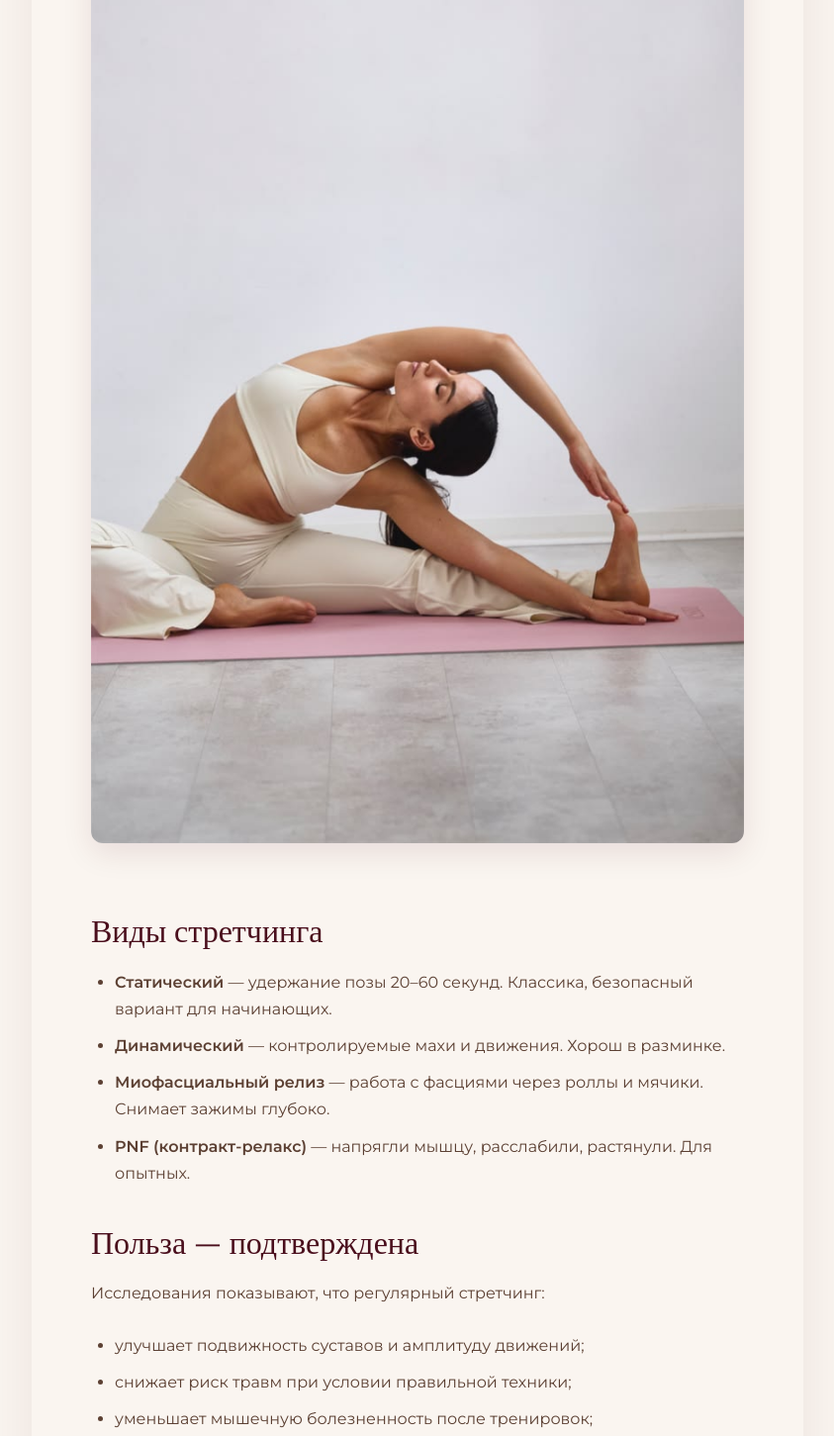
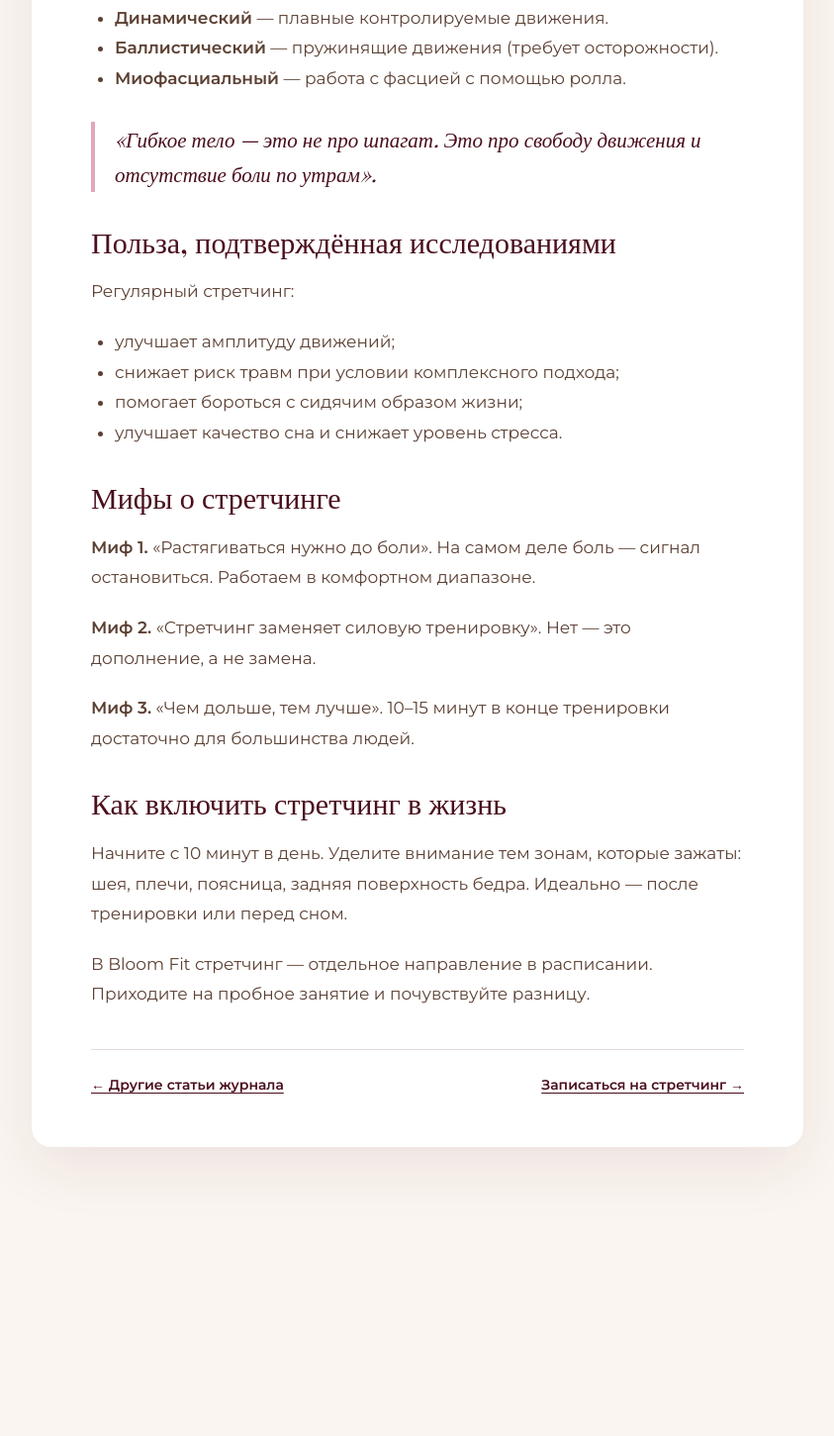
Before and after one commit to Angela403/BloomFit, a plain HTML site: page stat/article3.html in a window 1280 px wide. Shown: the part 1031-2482 px from the top of the page at 99% size, without its empty margins (218-1061 px from the left). After the commit the page ends 2270 px from the top, so only its background shows below. Drawn offline with nearby package versions, Linux system fonts and the light colour scheme; a web font is replaced by a local one.

Commit message:
Update article3.html
78р

```diff
--- a/stat/article3.html
+++ b/stat/article3.html
@@ -13,8 +13,18 @@
             --cream: #FAF5F0; --brown: #5C4033; --border: rgba(74, 14, 28, 0.15);
         }
         * { margin: 0; padding: 0; box-sizing: border-box; }
-        html { scroll-behavior: smooth; }
-        body { background: var(--cream); font-family: 'Montserrat', sans-serif; color: var(--brown); line-height: 1.7; -webkit-font-smoothing: antialiased; }
+        html { scroll-behavior: smooth; overflow-x: hidden; width: 100%; }
+        body {
+            background: var(--cream);
+            font-family: 'Montserrat', sans-serif;
+            color: var(--brown);
+            line-height: 1.7;
+            -webkit-font-smoothing: antialiased;
+            overflow-x: hidden;
+            width: 100%;
+            max-width: 100%;
+        }
+        img { max-width: 100%; height: auto; display: block; }
         h1, h2, h3, .logo { font-family: 'Playfair Display', serif; color: var(--wine); font-weight: 500; }
         a { text-decoration: none; color: inherit; transition: 0.3s; }
 
@@ -31,26 +41,82 @@
         .hero-title .meta { font-size: 12px; text-transform: uppercase; color: var(--pink); letter-spacing: 3px; margin-bottom: 16px; display: inline-block; }
         .hero-title h1 { color: var(--cream); font-size: clamp(28px, 4vw, 52px); line-height: 1.15; text-shadow: 0 2px 20px rgba(0,0,0,0.3); }
 
-        .article-container { max-width: 780px; margin: -60px auto 80px; padding: 50px clamp(24px, 5vw, 60px); background: var(--cream); position: relative; z-index: 3; border-radius: 20px; box-shadow: 0 20px 60px rgba(74,14,28,0.08); }
-        .article-body p { font-size: 16px; line-height: 1.8; margin-bottom: 24px; color: var(--brown); }
-        .article-body h2 { font-size: clamp(22px, 3vw, 32px); margin: 36px 0 20px; line-height: 1.2; }
-        .article-body img { width: 100%; height: auto; border-radius: 12px; margin: 24px 0; box-shadow: 0 10px 30px rgba(74,14,28,0.1); }
-        .article-body ul { margin: 0 0 24px 0; padding-left: 24px; }
-        .article-body ul li { margin-bottom: 10px; font-size: 16px; line-height: 1.7; }
-        .article-body blockquote { font-family: 'Playfair Display', serif; font-style: italic; font-size: 20px; color: var(--wine); border-left: 4px solid var(--pink); padding: 16px 24px; margin: 32px 0; background: var(--pink-light); border-radius: 0 12px 12px 0; }
+        /* ===== ИСПРАВЛЕННЫЙ КОНТЕЙНЕР СТАТЬИ ===== */
+        .article-container {
+            max-width: 780px;
+            margin: 40px auto 80px;           /* было -60px — убираем наезд на hero */
+            padding: 50px clamp(24px, 5vw, 60px);
+            background: #fff;                  /* явный белый фон */
+            color: var(--brown);               /* явный цвет текста */
+            position: relative;
+            z-index: 3;
+            border-radius: 20px;
+            box-shadow: 0 20px 60px rgba(74, 14, 28, 0.08);
+            overflow: hidden;
+        }
 
-        .article-footer { border-top: 1px solid var(--border); margin-top: 40px; padding-top: 30px; text-align: center; }
-        .article-footer p { font-size: 14px; opacity: 0.7; margin-bottom: 20px; }
-        .btn-main { background: var(--wine); color: var(--cream); padding: 14px 32px; border-radius: 50px; font-weight: 600; text-transform: uppercase; letter-spacing: 1px; font-size: 13px; display: inline-block; border: none; cursor: pointer; font-family: 'Montserrat', sans-serif; }
-        .btn-main:hover { background: var(--pink); color: var(--wine); }
+        .article-container p,
+        .article-container li,
+        .article-container span,
+        .article-container strong {
+            color: var(--brown);
+            font-size: clamp(15px, 2vw, 17px);
+            line-height: 1.8;
+        }
+        .article-container p { margin-bottom: 20px; }
 
-        footer { background: var(--wine); color: var(--cream); padding: 30px 0; text-align: center; font-size: 12px; opacity: 0.7; margin-top: 80px; }
+        .article-container h1,
+        .article-container h2,
+        .article-container h3,
+        .article-container h4 {
+            color: var(--wine);
+            margin: 32px 0 16px;
+            line-height: 1.25;
+        }
+        .article-container h1 { font-size: clamp(26px, 4vw, 40px); margin-top: 0; }
+        .article-container h2 { font-size: clamp(22px, 3vw, 30px); }
+        .article-container h3 { font-size: clamp(18px, 2.5vw, 22px); }
 
-        @media (max-width: 768px) {
-            .topbar-inner { flex-direction: column; gap: 12px; }
-            .hero { height: 45vh; min-height: 300px; }
-            .hero-title { bottom: 20px; }
-            .article-container { margin-top: -30px; padding: 30px 20px; border-radius: 12px; }
+        .article-container a {
+            color: var(--wine);
+            text-decoration: underline;
+            text-underline-offset: 3px;
+        }
+        .article-container a:hover { color: var(--pink); }
+
+        .article-container img {
+            max-width: 100%;
+            height: auto;
+            border-radius: 12px;
+            margin: 24px 0;
+        }
+        .article-container ul, .article-container ol {
+            margin: 0 0 20px 24px;
+        }
+        .article-container blockquote {
+            border-left: 4px solid var(--pink);
+            padding-left: 20px;
+            font-family: 'Playfair Display', serif;
+            font-style: italic;
+            color: var(--wine);
+            font-size: clamp(17px, 2.2vw, 21px);
+            margin: 28px 0;
+        }
+
+        /* Аварийный фикс: если где-то остался белый текст — принудительно перекрашиваем */
+        .article-container [style*="color:#fff"],
+        .article-container [style*="color: #fff"],
+        .article-container [style*="color:white"],
+        .article-container [style*="color: white"] {
+            color: var(--brown) !important;
+        }
+
+        .article-footer { margin-top: 40px; padding-top: 24px; border-top: 1px solid var(--border); display: flex; justify-content: space-between; flex-wrap: wrap; gap: 12px; align-items: center; }
+        .article-footer .back-link { font-size: 14px; font-weight: 600; color: var(--wine); text-decoration: underline; }
+
+        @media (max-width: 640px) {
+            .topbar-inner { flex-direction: column; gap: 10px; }
+            .article-container { margin: 24px 16px 60px; padding: 30px 22px; }
         }
     </style>
 </head>
@@ -59,68 +125,58 @@
 <div class="topbar">
     <div class="topbar-inner">
         <a href="../index.html" class="logo">BLOOMFIT</a>
-        <a href="../index.html" class="btn-back">← На главную</a>
+        <a href="../index.html#blog" class="btn-back">← Назад к журналу</a>
     </div>
 </div>
 
 <div class="hero">
     <img src="../images/стретчинг статья3.jpg" alt="Стретчинг">
     <div class="hero-title">
-        <span class="meta">Журнал · 5 мая 2026</span>
+        <span class="meta">5 мая 2026 • Журнал Bloom Fit</span>
         <h1>Стретчинг: польза или миф?</h1>
     </div>
 </div>
 
-<div class="article-container">
-    <div class="article-body">
-        <p>Стретчинг — одна из самых неоднозначных практик в фитнесе. Одни считают его обязательным элементом каждой тренировки, другие утверждают, что растяжка перед нагрузкой только вредит. Разбираемся, где правда.</p>
+<article class="article-container">
+    <p>Стретчинг — одна из самых обсуждаемых практик в мире фитнеса. Кто-то называет его обязательным элементом тренировки, кто-то — бесполезной тратой времени. Разберёмся, где правда.</p>
 
-        <h2>Что такое стретчинг на самом деле</h2>
-        <p>Стретчинг — это не «сесть на шпагат». Это система упражнений на удлинение мышц и фасций, улучшение подвижности суставов и снятие мышечных зажимов. В студии Bloom Fit стретчинг — отдельное направление с акцентом на мягкое, осознанное растяжение без боли.</p>
+    <h2>Что такое стретчинг на самом деле</h2>
+    <p>Стретчинг — это система упражнений на растяжение мышц и связок. Он улучшает гибкость, помогает снимать мышечные зажимы, ускоряет восстановление после нагрузок и положительно влияет на осанку.</p>
 
-        <img src="../images/растяжка статья3.jpg" alt="Растяжка">
+    <h2>Основные виды</h2>
+    <ul>
+        <li><strong>Статический</strong> — фиксация положения на 20–60 секунд.</li>
+        <li><strong>Динамический</strong> — плавные контролируемые движения.</li>
+        <li><strong>Баллистический</strong> — пружинящие движения (требует осторожности).</li>
+        <li><strong>Миофасциальный</strong> — работа с фасцией с помощью ролла.</li>
+    </ul>
 
-        <h2>Виды стретчинга</h2>
-        <ul>
-            <li><b>Статический</b> — удержание позы 20–60 секунд. Классика, безопасный вариант для начинающих.</li>
-            <li><b>Динамический</b> — контролируемые махи и движения. Хорош в разминке.</li>
-            <li><b>Миофасциальный релиз</b> — работа с фасциями через роллы и мячики. Снимает зажимы глубоко.</li>
-            <li><b>PNF (контракт-релакс)</b> — напрягли мышцу, расслабили, растянули. Для опытных.</li>
-        </ul>
+    <blockquote>«Гибкое тело — это не про шпагат. Это про свободу движения и отсутствие боли по утрам».</blockquote>
 
-        <h2>Польза — подтверждена</h2>
-        <p>Исследования показывают, что регулярный стретчинг:</p>
-        <ul>
-            <li>улучшает подвижность суставов и амплитуду движений;</li>
-            <li>снижает риск травм при условии правильной техники;</li>
-            <li>уменьшает мышечную болезненность после тренировок;</li>
-            <li>снижает уровень стресса и улучшает качество сна;</li>
-            <li>помогает при сидячей работе — снимает зажимы шеи и поясницы.</li>
-        </ul>
+    <h2>Польза, подтверждённая исследованиями</h2>
+    <p>Регулярный стретчинг:</p>
+    <ul>
+        <li>улучшает амплитуду движений;</li>
+        <li>снижает риск травм при условии комплексного подхода;</li>
+        <li>помогает бороться с сидячим образом жизни;</li>
+        <li>улучшает качество сна и снижает уровень стресса.</li>
+    </ul>
 
-        <h2>Миф: «Растягиваться перед тренировкой обязательно»</h2>
-        <p>Долгий статический стретчинг перед силовой или интенсивной тренировкой действительно может снизить силу мышц на 5–10%. Перед занятием лучше делать <b>динамическую разминку</b> — махи, круги, контролируемые движения. А статический стретчинг оставить на конец занятия или отдельный день.</p>
+    <h2>Мифы о стретчинге</h2>
+    <p><strong>Миф 1.</strong> «Растягиваться нужно до боли». На самом деле боль — сигнал остановиться. Работаем в комфортном диапазоне.</p>
+    <p><strong>Миф 2.</strong> «Стретчинг заменяет силовую тренировку». Нет — это дополнение, а не замена.</p>
+    <p><strong>Миф 3.</strong> «Чем дольше, тем лучше». 10–15 минут в конце тренировки достаточно для большинства людей.</p>
 
-        <blockquote>«Растяжка — это не больно. Если больно — вы делаете что-то не так».</blockquote>
+    <h2>Как включить стретчинг в жизнь</h2>
+    <p>Начните с 10 минут в день. Уделите внимание тем зонам, которые зажаты: шея, плечи, поясница, задняя поверхность бедра. Идеально — после тренировки или перед сном.</p>
 
-        <img src="../images/йога статья3.jpg" alt="Йога и стретчинг">
-
-        <h2>Миф: «Без боли нет результата»</h2>
-        <p>Боль — сигнал тела о том, что нагрузка чрезмерна. Настоящий стретчинг работает на грани приятного натяжения, но не через боль. Регулярность важнее интенсивности: 10 минут каждый день дадут больше, чем 1 час раз в неделю через силу.</p>
-
-        <h2>Кому особенно нужен стретчинг</h2>
-        <p>Всем, кто много сидит, мало двигается, работает за компьютером, испытывает стресс или занимается силовыми тренировками. В студии Bloom Fit занятия стретчингом сочетаются с дыхательными практиками и мягкой работой с фасциями — это делает эффект глубже.</p>
-
-        <p>Если вы никогда не занимались стретчингом — начните с групповых занятий для начинающих. Тренер покажет базовые позы и объяснит, как правильно дышать и чувствовать своё тело.</p>
-    </div>
+    <p>В Bloom Fit стретчинг — отдельное направление в расписании. Приходите на пробное занятие и почувствуйте разницу.</p>
 
     <div class="article-footer">
-        <p>Хотите попробовать мягкий стретчинг? Запишитесь на занятие.</p>
-        <a href="../index.html#schedule" class="btn-main">Записаться на тренировку</a>
+        <a href="../index.html#blog" class="back-link">← Другие статьи журнала</a>
+        <a href="../index.html#schedule" class="back-link">Записаться на стретчинг →</a>
     </div>
-</div>
-
-<footer>© 2026 Bloom Fit. Все права защищены.</footer>
+</article>
 
 </body>
 </html>
```
